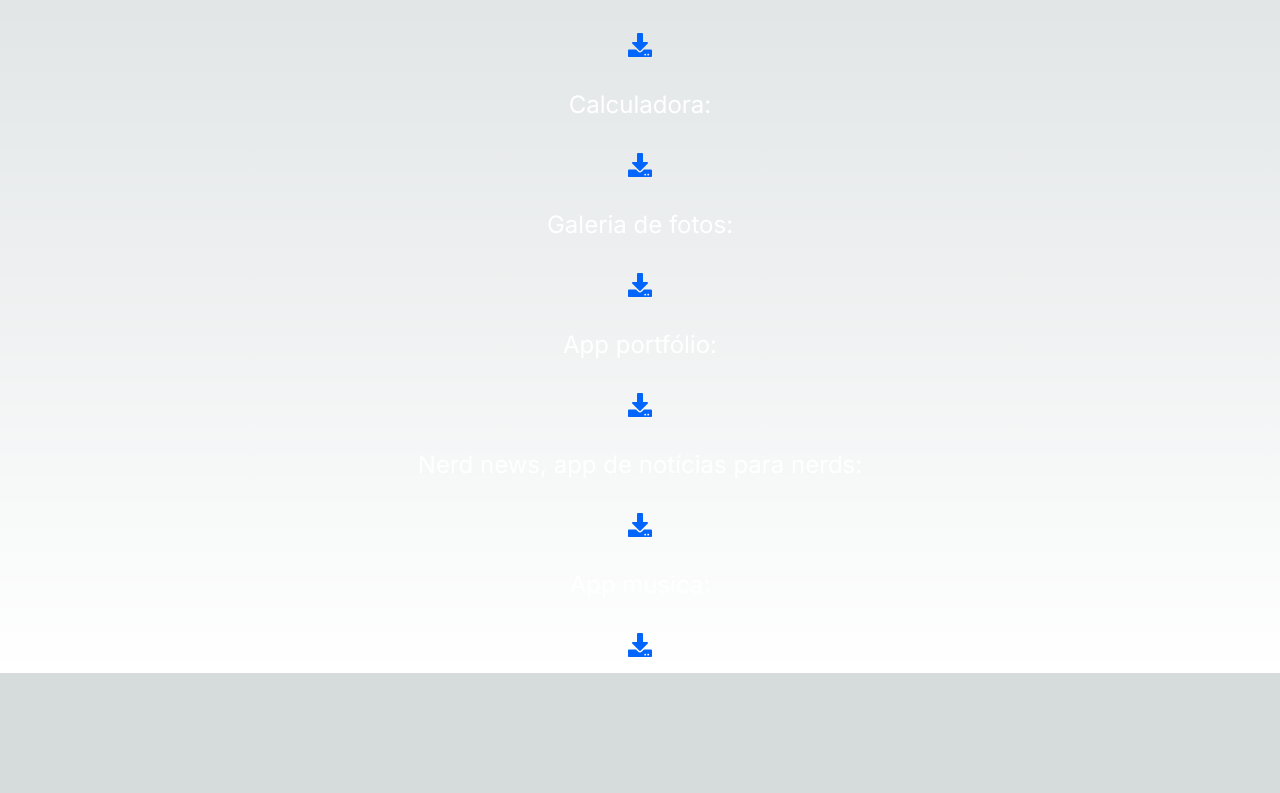
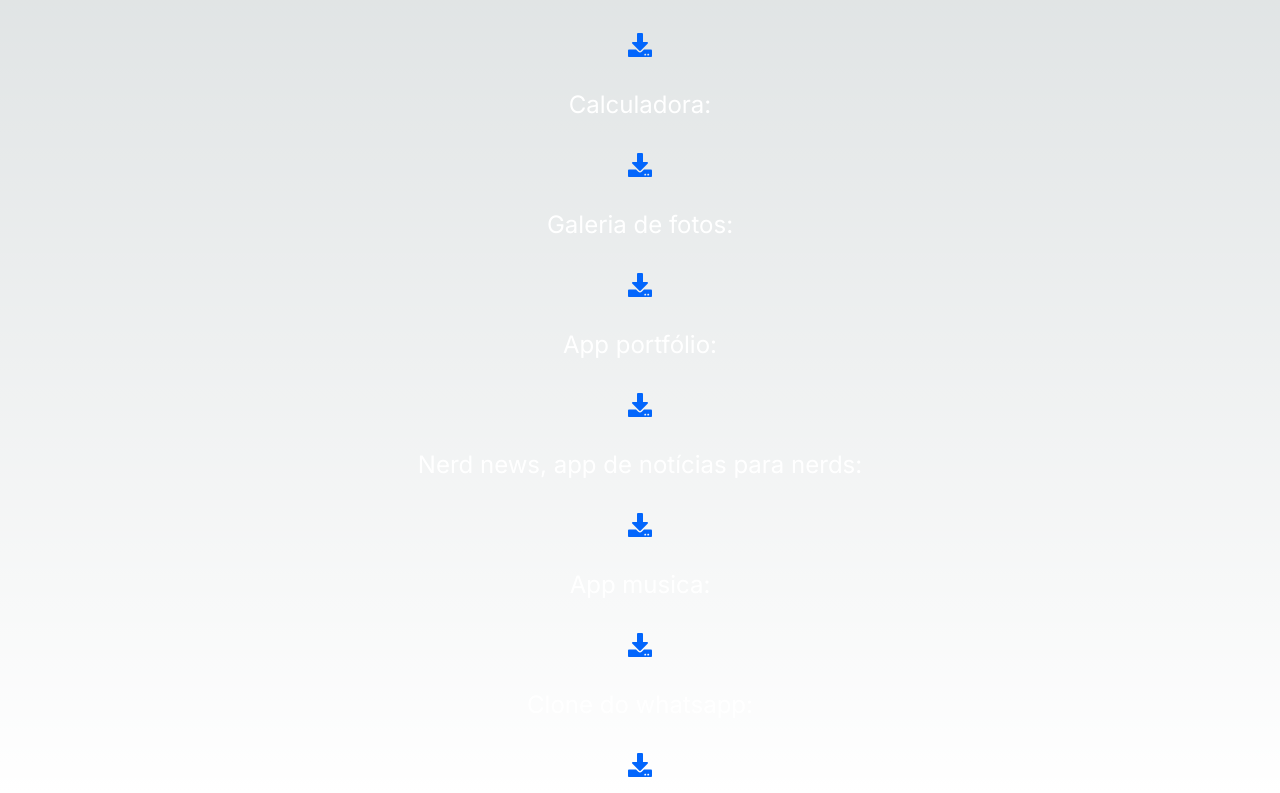
Before and after one commit to peterson337/Site-para-instalar-app-react-native, a Next.js app: page / in a window 1280 px wide. Shown: the part 287-1080 px from the top of the page. Before the commit the page ends 960 px from the top, so only its background shows below. Built offline with nearby package versions, Linux system fonts and the light colour scheme.

Commit message:
Projeto finalizado

```diff
--- a/src/app/page.tsx
+++ b/src/app/page.tsx
@@ -46,6 +46,10 @@ export default function Home() {
        link="https://expo.dev/artifacts/eas/31z7bXZSUH1bETPYET3ags.apk"
         />
 
+        <Div
+       p="Clone do whatsapp:"
+       link="https://expo.dev/artifacts/eas/psf8SfVCCuG5fr3nKuRYGV.apk"
+        />
 
     </main>
   )
```
